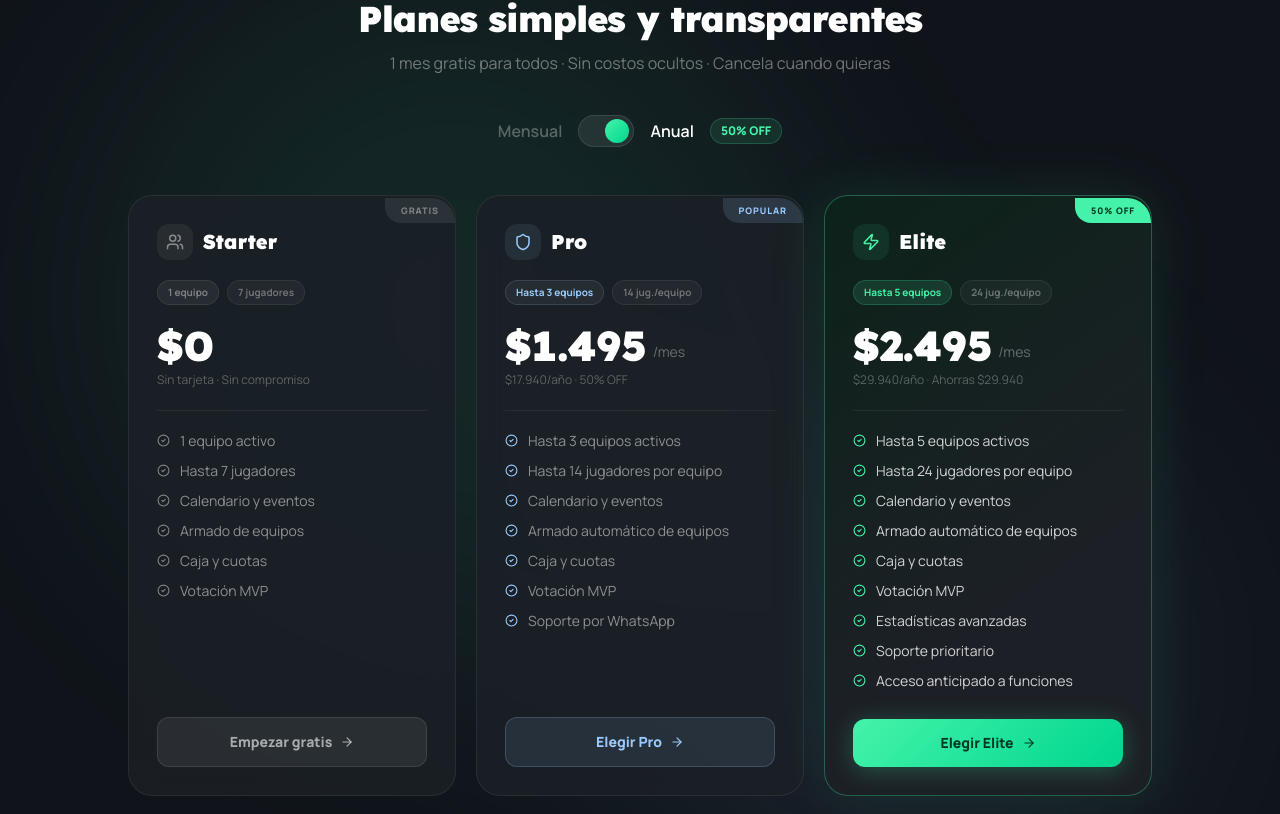
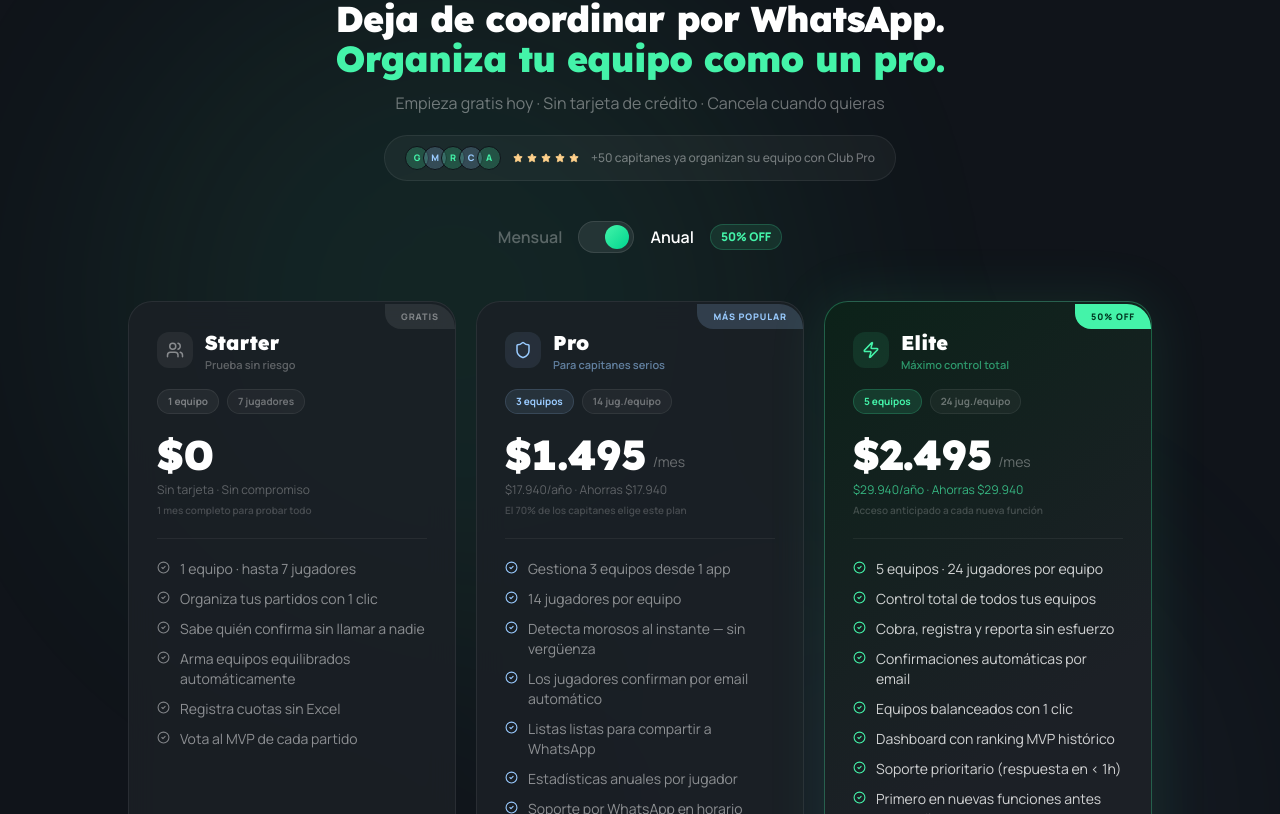
Before and after one commit to Gonad83/gestion-futbol-7, a React (Vite) app: page / in a window 1280 px wide. Shown: the part 1586-2400 px from the top of the page. Built offline with nearby package versions, Linux system fonts and the light colour scheme; no server answers.

Commit message:
feat: apply marketing psychology to pricing - benefit-focused copy, social proof, urgency, trust signals

```diff
--- a/src/components/ui/aurora-pricing.tsx
+++ b/src/components/ui/aurora-pricing.tsx
@@ -1,6 +1,6 @@
 import { useState } from 'react';
 import { motion, AnimatePresence } from 'framer-motion';
-import { CheckCircle2, ArrowRight, Zap, Users, Shield } from 'lucide-react';
+import { CheckCircle2, ArrowRight, Zap, Users, Shield, Star } from 'lucide-react';
 
 type Cycle = 'mensual' | 'anual';
 type PlanId = 'free' | 'pro' | 'elite';
@@ -13,69 +13,74 @@ const PLANS = [
   {
     id: 'free' as PlanId,
     name: 'Starter',
+    tagline: 'Prueba sin riesgo',
     badge: 'GRATIS',
     price: { mensual: '$0', anual: '$0' },
     subtext: { mensual: 'Sin tarjeta · Sin compromiso', anual: 'Sin tarjeta · Sin compromiso' },
+    cta: { mensual: 'Crear mi equipo gratis', anual: 'Crear mi equipo gratis' },
+    urgency: '1 mes completo para probar todo',
     highlight: false,
     icon: <Users size={18} />,
     accentColor: 'rgba(255,255,255,0.45)',
     glowColor: 'rgba(255,255,255,0.07)',
     limits: { equipos: 1, jugadores: 7 },
     features: [
-      '1 equipo activo',
-      'Hasta 7 jugadores',
-      'Calendario y eventos',
-      'Armado de equipos',
-      'Caja y cuotas',
-      'Votación MVP',
+      '1 equipo · hasta 7 jugadores',
+      'Organiza tus partidos con 1 clic',
+      'Sabe quién confirma sin llamar a nadie',
+      'Arma equipos equilibrados automáticamente',
+      'Registra cuotas sin Excel',
+      'Vota al MVP de cada partido',
     ],
-    cta: 'Empezar gratis',
   },
   {
     id: 'pro' as PlanId,
     name: 'Pro',
-    badge: 'POPULAR',
+    tagline: 'Para capitanes serios',
+    badge: 'MÁS POPULAR',
     price: { mensual: '$2.990', anual: '$1.495' },
-    subtext: { mensual: 'Incluye 1 mes de prueba', anual: '$17.940/año · 50% OFF' },
+    subtext: { mensual: '+ 1 mes gratis incluido', anual: '$17.940/año · Ahorras $17.940' },
+    cta: { mensual: 'Quiero el plan Pro', anual: 'Quiero el plan Pro' },
+    urgency: 'El 70% de los capitanes elige este plan',
     highlight: false,
     icon: <Shield size={18} />,
     accentColor: '#9acbff',
     glowColor: 'rgba(154,203,255,0.18)',
     limits: { equipos: 3, jugadores: 14 },
     features: [
-      'Hasta 3 equipos activos',
-      'Hasta 14 jugadores por equipo',
-      'Calendario y eventos',
-      'Armado automático de equipos',
-      'Caja y cuotas',
-      'Votación MVP',
-      'Soporte por WhatsApp',
+      'Gestiona 3 equipos desde 1 app',
+      '14 jugadores por equipo',
+      'Detecta morosos al instante — sin vergüenza',
+      'Los jugadores confirman por email automático',
+      'Listas listas para compartir a WhatsApp',
+      'Estadísticas anuales por jugador',
+      'Soporte por WhatsApp en horario hábil',
     ],
-    cta: 'Elegir Pro',
   },
   {
     id: 'elite' as PlanId,
     name: 'Elite',
+    tagline: 'Máximo control total',
     badge: '50% OFF',
     price: { mensual: '$4.990', anual: '$2.495' },
-    subtext: { mensual: 'Incluye 1 mes de prueba', anual: '$29.940/año · Ahorras $29.940' },
+    subtext: { mensual: '+ 1 mes gratis incluido', anual: '$29.940/año · Ahorras $29.940' },
+    cta: { mensual: 'Ir al máximo nivel', anual: 'Ir al máximo nivel' },
+    urgency: 'Acceso anticipado a cada nueva función',
     highlight: true,
     icon: <Zap size={18} />,
     accentColor: '#44f3a9',
     glowColor: 'rgba(68,243,169,0.2)',
     limits: { equipos: 5, jugadores: 24 },
     features: [
-      'Hasta 5 equipos activos',
-      'Hasta 24 jugadores por equipo',
-      'Calendario y eventos',
-      'Armado automático de equipos',
-      'Caja y cuotas',
-      'Votación MVP',
-      'Estadísticas avanzadas',
-      'Soporte prioritario',
-      'Acceso anticipado a funciones',
+      '5 equipos · 24 jugadores por equipo',
+      'Control total de todos tus equipos',
+      'Cobra, registra y reporta sin esfuerzo',
+      'Confirmaciones automáticas por email',
+      'Equipos balanceados con 1 clic',
+      'Dashboard con ranking MVP histórico',
+      'Soporte prioritario (respuesta en < 1h)',
+      'Primero en nuevas funciones antes que nadie',
     ],
-    cta: 'Elegir Elite',
   },
 ];
 
@@ -83,7 +88,6 @@ const hoverVariants = {
   rest: { y: 0, scale: 1 },
   hover: { y: -10, scale: 1.025 },
 };
-
 const glowVariants = {
   rest: { opacity: 0 },
   hover: { opacity: 1 },
@@ -95,55 +99,64 @@ export default function AuroraPricing({ onSelectPlan }: AuroraPricingProps) {
   return (
     <section id="pricing" className="relative px-6 pb-28 overflow-hidden">
       {/* Aurora blobs */}
-      <div className="absolute inset-0 pointer-events-none z-0" style={{ opacity: 0.18 }}>
+      <div className="absolute inset-0 pointer-events-none z-0" style={{ opacity: 0.16 }}>
         <div style={{ position: 'absolute', inset: 0, filter: 'blur(130px)' }}>
           <div style={{
-            position: 'absolute', borderRadius: '50%',
-            width: 680, height: 680,
-            background: 'rgba(68,243,169,0.5)',
-            top: '0%', left: '8%',
+            position: 'absolute', borderRadius: '50%', width: 680, height: 680,
+            background: 'rgba(68,243,169,0.5)', top: '0%', left: '8%',
             animation: 'auroraA 24s infinite alternate ease-in-out',
           }} />
           <div style={{
-            position: 'absolute', borderRadius: '50%',
-            width: 580, height: 580,
-            background: 'rgba(154,203,255,0.4)',
-            bottom: '0%', right: '6%',
+            position: 'absolute', borderRadius: '50%', width: 580, height: 580,
+            background: 'rgba(154,203,255,0.4)', bottom: '0%', right: '6%',
             animation: 'auroraB 30s infinite alternate ease-in-out',
           }} />
         </div>
       </div>
-
       <style>{`
-        @keyframes auroraA {
-          from { transform: translate(0,0) scale(1); }
-          to   { transform: translate(70px,55px) scale(1.12); }
-        }
-        @keyframes auroraB {
-          from { transform: translate(0,0) scale(1); }
-          to   { transform: translate(-70px,-55px) scale(1.1); }
-        }
+        @keyframes auroraA { from{transform:translate(0,0) scale(1)} to{transform:translate(70px,55px) scale(1.12)} }
+        @keyframes auroraB { from{transform:translate(0,0) scale(1)} to{transform:translate(-70px,-55px) scale(1.1)} }
       `}</style>
 
       <div className="relative z-10 max-w-5xl mx-auto">
 
-        {/* Header */}
+        {/* Header — hook con el dolor del capitán */}
         <motion.div
           initial={{ opacity: 0, y: -16 }}
           whileInView={{ opacity: 1, y: 0 }}
           viewport={{ once: true }}
           transition={{ duration: 0.65, ease: 'easeOut' }}
-          className="text-center mb-10"
+          className="text-center mb-8"
         >
           <div className="inline-flex items-center gap-2 px-4 py-1.5 rounded-full mb-4"
             style={{ background: 'rgba(68,243,169,0.08)', border: '1px solid rgba(68,243,169,0.2)' }}>
             <Zap size={12} style={{ color: '#44f3a9' }} />
-            <span className="text-[10px] font-black uppercase tracking-[0.25em]" style={{ color: '#44f3a9' }}>Precios</span>
+            <span className="text-[10px] font-black uppercase tracking-[0.25em]" style={{ color: '#44f3a9' }}>Planes</span>
           </div>
           <h2 className="font-headline font-black text-3xl sm:text-4xl text-white tracking-tight mb-3">
-            Planes simples y transparentes
+            Deja de coordinar por WhatsApp.<br className="hidden sm:block" />
+            <span style={{ color: '#44f3a9' }}>Organiza tu equipo como un pro.</span>
           </h2>
-          <p className="text-white/40 text-base">1 mes gratis para todos · Sin costos ocultos · Cancela cuando quieras</p>
+          <p className="text-white/40 text-base mb-5">
+            Empieza gratis hoy · Sin tarjeta de crédito · Cancela cuando quieras
+          </p>
+
+          {/* Social proof bar */}
+          <div className="inline-flex items-center gap-3 px-5 py-2.5 rounded-full mb-2"
+            style={{ background: 'rgba(255,255,255,0.04)', border: '1px solid rgba(255,255,255,0.07)' }}>
+            <div className="flex -space-x-1.5">
+              {['G','M','R','C','A'].map((l, i) => (
+                <div key={i} className="w-6 h-6 rounded-full flex items-center justify-center text-[9px] font-black border"
+                  style={{ background: i % 2 === 0 ? 'rgba(68,243,169,0.2)' : 'rgba(154,203,255,0.2)', borderColor: '#10141a', color: i % 2 === 0 ? '#44f3a9' : '#9acbff' }}>
+                  {l}
+                </div>
+              ))}
+            </div>
+            <div className="flex items-center gap-1">
+              {[1,2,3,4,5].map(i => <Star key={i} size={10} fill="#ffd08b" style={{ color: '#ffd08b' }} />)}
+            </div>
+            <span className="text-white/40 text-xs font-medium">+50 capitanes ya organizan su equipo con Club Pro</span>
+          </div>
         </motion.div>
 
         {/* Toggle mensual / anual */}
@@ -186,7 +199,6 @@ export default function AuroraPricing({ onSelectPlan }: AuroraPricingProps) {
         {/* Cards */}
         <div className="grid grid-cols-1 md:grid-cols-3 gap-5">
           {PLANS.map((plan, i) => (
-            /* Outer: entrance animation */
             <motion.div
               key={plan.id}
               initial={{ opacity: 0, y: 30 }}
@@ -194,7 +206,6 @@ export default function AuroraPricing({ onSelectPlan }: AuroraPricingProps) {
               viewport={{ once: true }}
               transition={{ delay: i * 0.12 + 0.15, duration: 0.55, ease: 'easeOut' }}
             >
-              {/* Inner: hover animation (propagates variants to children) */}
               <motion.div
                 variants={hoverVariants}
                 initial="rest"
@@ -206,14 +217,12 @@ export default function AuroraPricing({ onSelectPlan }: AuroraPricingProps) {
                   ? { background: 'linear-gradient(145deg, #0c2219 0%, #1c2026 65%)', border: '1px solid rgba(68,243,169,0.3)', boxShadow: '0 0 60px rgba(68,243,169,0.1)' }
                   : { background: 'rgba(28,32,38,0.85)', border: '1px solid rgba(255,255,255,0.07)', backdropFilter: 'blur(14px)' }}
               >
-                {/* Glow overlay — inherits hover from parent variants */}
+                {/* Hover glow */}
                 <motion.div
                   variants={glowVariants}
                   transition={{ duration: 0.3 }}
                   className="absolute inset-0 rounded-3xl pointer-events-none"
-                  style={{
-                    background: `radial-gradient(ellipse at 50% 0%, ${plan.glowColor} 0%, transparent 65%)`,
-                  }}
+                  style={{ background: `radial-gradient(ellipse at 50% 0%, ${plan.glowColor} 0%, transparent 65%)` }}
                 />
 
                 {/* Badge */}
@@ -222,30 +231,35 @@ export default function AuroraPricing({ onSelectPlan }: AuroraPricingProps) {
                     style={plan.highlight
                       ? { background: '#44f3a9', color: '#003822' }
                       : plan.id === 'pro'
-                        ? { background: 'rgba(154,203,255,0.15)', color: '#9acbff' }
+                        ? { background: 'rgba(154,203,255,0.18)', color: '#9acbff' }
                         : { background: 'rgba(255,255,255,0.08)', color: 'rgba(255,255,255,0.4)' }}>
                     {plan.badge}
                   </span>
                 </div>
 
-                {/* Icon + name */}
-                <div className="flex items-center gap-2.5 mb-5 relative z-10">
-                  <div className="w-9 h-9 rounded-xl flex items-center justify-center flex-shrink-0"
-                    style={{ background: `${plan.accentColor === 'rgba(255,255,255,0.45)' ? 'rgba(255,255,255,0.06)' : plan.accentColor + '15'}`, color: plan.accentColor }}>
+                {/* Icon + name + tagline */}
+                <div className="flex items-start gap-3 mb-4 relative z-10">
+                  <div className="w-9 h-9 rounded-xl flex items-center justify-center flex-shrink-0 mt-0.5"
+                    style={{ background: plan.id === 'free' ? 'rgba(255,255,255,0.06)' : `${plan.accentColor}18`, color: plan.accentColor }}>
                     {plan.icon}
                   </div>
-                  <span className="font-headline font-black text-xl text-white">{plan.name}</span>
+                  <div>
+                    <p className="font-headline font-black text-xl text-white leading-tight">{plan.name}</p>
+                    <p className="text-[11px] font-semibold mt-0.5" style={{ color: plan.accentColor === 'rgba(255,255,255,0.45)' ? 'rgba(255,255,255,0.3)' : `${plan.accentColor}90` }}>
+                      {plan.tagline}
+                    </p>
+                  </div>
                 </div>
 
                 {/* Limit pills */}
                 <div className="flex items-center gap-2 mb-5 flex-wrap relative z-10">
                   <span className="text-[10px] font-bold px-2.5 py-1 rounded-full"
                     style={{
-                      background: plan.highlight ? 'rgba(68,243,169,0.12)' : 'rgba(255,255,255,0.06)',
+                      background: plan.highlight ? 'rgba(68,243,169,0.12)' : plan.id === 'pro' ? 'rgba(154,203,255,0.1)' : 'rgba(255,255,255,0.05)',
                       color: plan.highlight ? '#44f3a9' : plan.id === 'pro' ? '#9acbff' : 'rgba(255,255,255,0.4)',
-                      border: `1px solid ${plan.highlight ? 'rgba(68,243,169,0.2)' : plan.id === 'pro' ? 'rgba(154,203,255,0.15)' : 'rgba(255,255,255,0.08)'}`,
+                      border: `1px solid ${plan.highlight ? 'rgba(68,243,169,0.2)' : plan.id === 'pro' ? 'rgba(154,203,255,0.15)' : 'rgba(255,255,255,0.07)'}`,
                     }}>
-                    {plan.limits.equipos === 1 ? '1 equipo' : `Hasta ${plan.limits.equipos} equipos`}
+                    {plan.limits.equipos === 1 ? '1 equipo' : `${plan.limits.equipos} equipos`}
                   </span>
                   <span className="text-[10px] font-bold px-2.5 py-1 rounded-full"
                     style={{ background: 'rgba(255,255,255,0.04)', color: 'rgba(255,255,255,0.35)', border: '1px solid rgba(255,255,255,0.07)' }}>
@@ -281,20 +295,26 @@ export default function AuroraPricing({ onSelectPlan }: AuroraPricingProps) {
                     animate={{ opacity: 1 }}
                     exit={{ opacity: 0 }}
                     transition={{ duration: 0.2 }}
-                    className="text-white/30 text-xs mb-5 leading-relaxed relative z-10"
+                    className="text-xs mb-1 leading-relaxed relative z-10"
+                    style={{ color: plan.highlight ? 'rgba(68,243,169,0.7)' : 'rgba(255,255,255,0.3)' }}
                   >
                     {plan.subtext[cycle]}
                   </motion.p>
                 </AnimatePresence>
 
+                {/* Urgency line */}
+                <p className="text-[10px] font-semibold mb-5 relative z-10" style={{ color: 'rgba(255,255,255,0.2)' }}>
+                  {plan.urgency}
+                </p>
+
                 <div className="mb-5 relative z-10" style={{ height: 1, background: 'rgba(255,255,255,0.06)' }} />
 
-                {/* Features */}
+                {/* Features — escritas como beneficios, no features */}
                 <ul className="space-y-2.5 mb-7 flex-1 relative z-10">
                   {plan.features.map(f => (
-                    <li key={f} className="flex items-center gap-2.5 text-sm"
+                    <li key={f} className="flex items-start gap-2.5 text-sm"
                       style={{ color: plan.highlight ? 'rgba(255,255,255,0.8)' : 'rgba(255,255,255,0.5)' }}>
-                      <CheckCircle2 size={13} className="flex-shrink-0" style={{ color: plan.accentColor }} />
+                      <CheckCircle2 size={13} className="flex-shrink-0 mt-0.5" style={{ color: plan.accentColor }} />
                       {f}
                     </li>
                   ))}
@@ -310,16 +330,24 @@ export default function AuroraPricing({ onSelectPlan }: AuroraPricingProps) {
                       ? { background: 'rgba(154,203,255,0.1)', color: '#9acbff', border: '1px solid rgba(154,203,255,0.2)' }
                       : { background: 'rgba(255,255,255,0.07)', color: 'rgba(255,255,255,0.6)', border: '1px solid rgba(255,255,255,0.1)' }}
                 >
-                  {plan.cta} <ArrowRight size={14} />
+                  {plan.cta[cycle]} <ArrowRight size={14} />
                 </button>
               </motion.div>
             </motion.div>
           ))}
         </div>
 
-        <p className="text-center text-white/20 text-xs mt-8">
-          Precios en pesos chilenos (CLP) · IVA incluido
-        </p>
+        {/* Bottom trust signals */}
+        <div className="flex flex-wrap items-center justify-center gap-6 mt-10">
+          {[
+            '✓ Sin contrato de permanencia',
+            '✓ Cambia de plan cuando quieras',
+            '✓ Soporte real por WhatsApp',
+            '✓ Precios en pesos chilenos',
+          ].map(t => (
+            <span key={t} className="text-xs font-semibold" style={{ color: 'rgba(255,255,255,0.22)' }}>{t}</span>
+          ))}
+        </div>
       </div>
     </section>
   );
```
